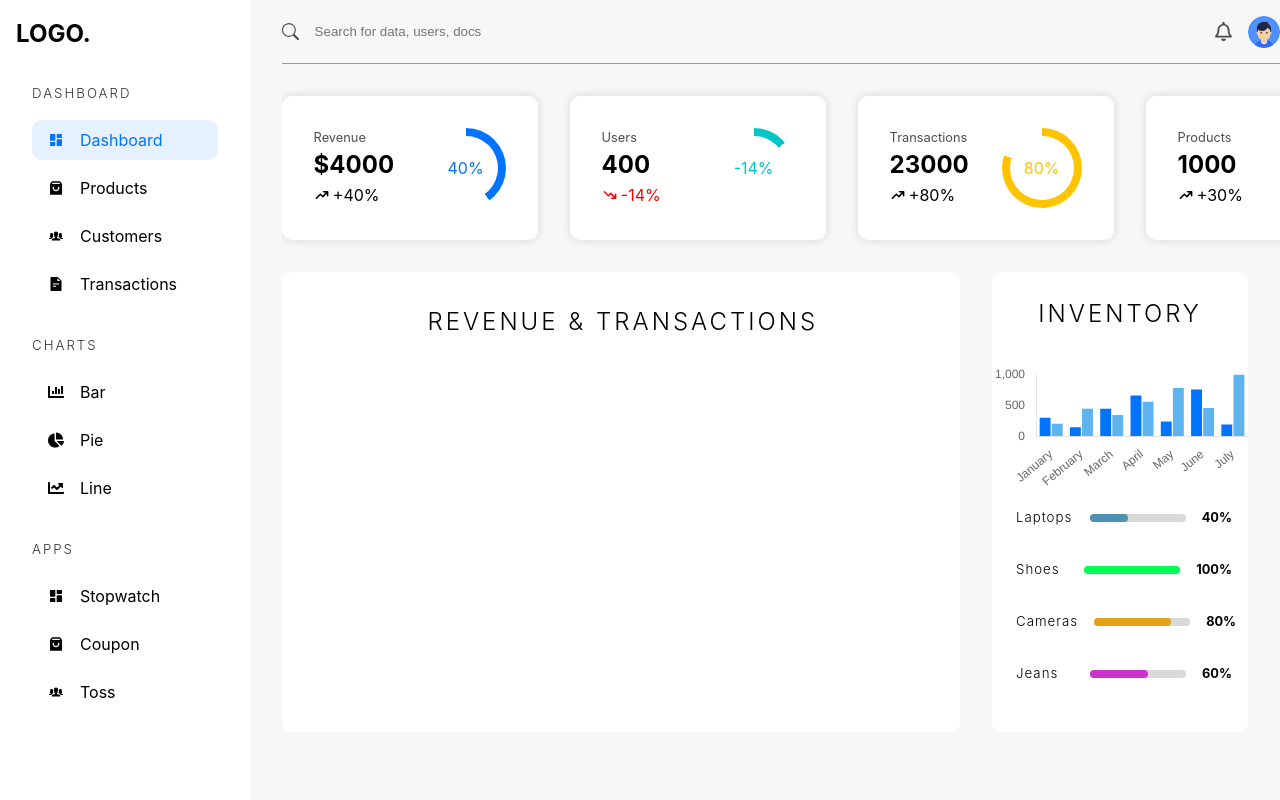
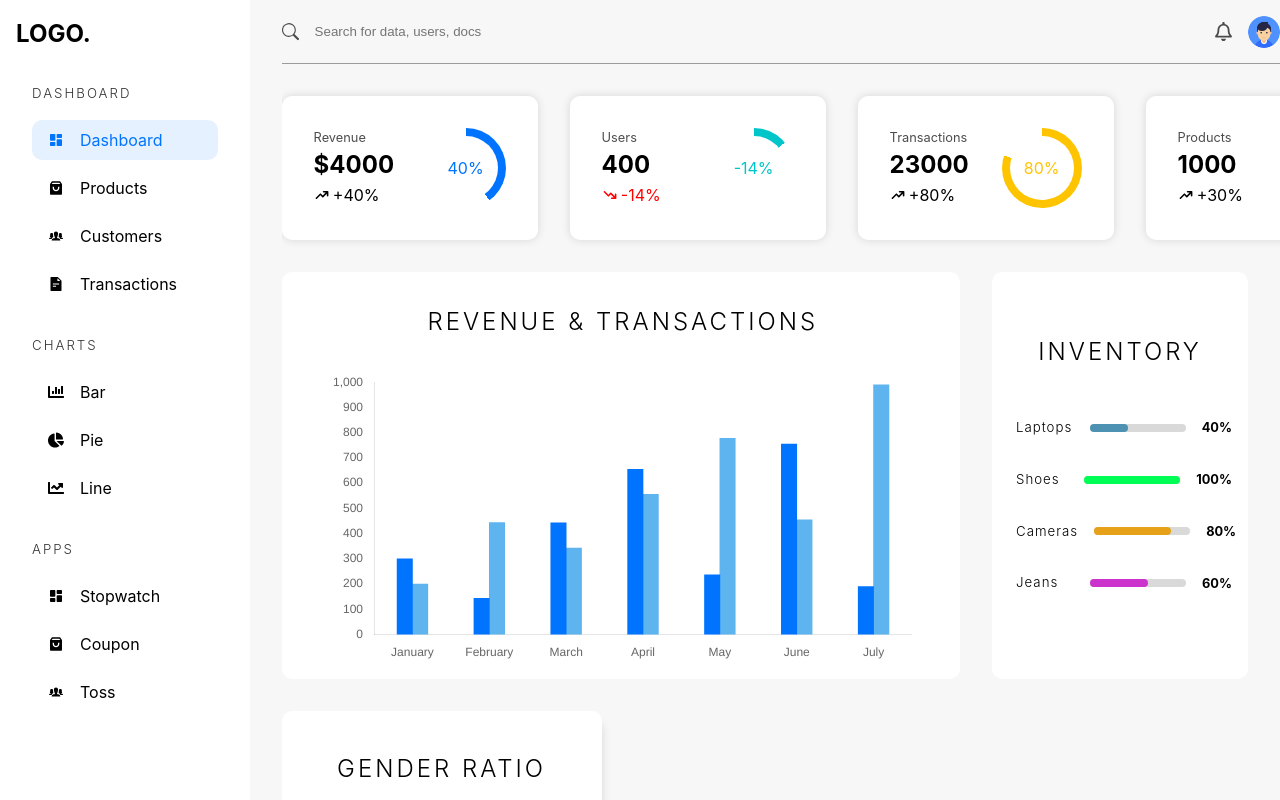
Before and after one commit to sachitt04/ShopNest, a React (Vite) app in the folder ShopNest-Dashboard/: page /admin/dashboard in a window 1280 px wide. Built offline with nearby package versions, Linux system fonts and the light colour scheme.

Commit message:
Doughnut chart create

```diff
--- a/ShopNest-Dashboard/src/components/Charts.tsx
+++ b/ShopNest-Dashboard/src/components/Charts.tsx
@@ -9,8 +9,9 @@ import {
   Legend,
   ChartData,
   ChartOptions,
+  ArcElement,
 } from 'chart.js';
-import { Bar } from 'react-chartjs-2';
+import { Bar, Doughnut } from 'react-chartjs-2';
 
 
 ChartJS.register(
@@ -19,6 +20,7 @@ ChartJS.register(
   BarElement,
   Title,
   Tooltip,
+  ArcElement,
   Legend
 );
 
@@ -37,11 +39,6 @@ interface BarChartProps {
     bgColor_2:string
     labels?:string[]
 }
-
-
-
-
-
 
 export const BarChart = ({
     data_1=[],
@@ -91,13 +88,69 @@ export const BarChart = ({
             label: title_1,
             data: data_1,
             backgroundColor: bgColor_1,
+            barThickness:"flex",
+            barPercentage:1,
+            categoryPercentage:0.4
           },
           {
             label: title_2,
             data:  data_2,
             backgroundColor: bgColor_2,
+            barThickness:"flex",
+            barPercentage:1,
+            categoryPercentage:0.4
           },
         ],
       };
     return <Bar options={options} data={data} />;
 }
+
+
+interface DoughnutChartProps{
+    labels:string[]
+    data:number[],
+    backgroundColor:string[],
+    cutout?:number |string,
+    legends?:boolean,
+    offset?:number[]
+
+
+
+
+}
+
+
+export const DoughnutChart = ({labels,
+    data,
+    backgroundColor,
+    cutout,
+    legends = true,
+    offset
+}:DoughnutChartProps) => {
+    const doughnutData:ChartData<"doughnut",number[],string> ={
+        labels,
+        datasets:[{
+            data,
+            backgroundColor,
+            borderWidth:0,
+            offset
+        }]
+    }
+    const doughnutOptions:ChartOptions<"doughnut"> = {
+        responsive:true,
+        plugins:{
+            legend:{
+                display:legends,
+                position:"bottom",
+                labels:{
+                    padding:40
+                }
+            }
+
+        },
+        cutout,
+    }
+
+
+    return <Doughnut data={doughnutData} options={doughnutOptions}/>;
+}
--- a/ShopNest-Dashboard/src/pages/Dashboard.tsx
+++ b/ShopNest-Dashboard/src/pages/Dashboard.tsx
@@ -5,7 +5,8 @@ import { FaRegBell } from 'react-icons/fa'
 import userImg from "../assets/userpic.png"
 import { HiTrendingUp,HiTrendingDown } from 'react-icons/hi'
 import data from "../assets/data.json"
-import { BarChart } from '../components/Charts'
+import { BarChart, DoughnutChart } from '../components/Charts'
+import { BiMaleFemale } from 'react-icons/bi'
 
 const Dashboard = () => {
   return (
@@ -69,9 +70,6 @@ const Dashboard = () => {
       <section className='graph-container'>
         <div className="revenue-chart">
           <h2>Revenue & Transactions</h2>
-        </div>
-        <div className="dashboard-categories">
-          <h2>Inventory</h2>
           <BarChart
           data_1={[300,144,443,655,237,755,190]}
           data_2={[200,444,343,556,778,455,990]}
@@ -81,6 +79,9 @@ const Dashboard = () => {
           bgColor_2='rgba(53,162,235,0.8)'
 
           />
+        </div>
+        <div className="dashboard-categories">
+          <h2>Inventory</h2>
           <div>
             {data.categories.map((category)=>(
                           <CategoryItem
@@ -94,6 +95,21 @@ const Dashboard = () => {
           </div>
         </div>
 
+      </section>
+
+      <section className='transactions-container'>
+        <div className='gender-chart'>
+          <h2>Gender Ratio</h2>
+          <DoughnutChart
+          labels={["Female","Male"]}
+          data={[12,19]}
+          backgroundColor={["hsl(340,82%,56%)","rgba(53,162,235,0.8)"]}
+          cutout={90}
+
+
+          />
+          <p><BiMaleFemale/></p>
+        </div>
       </section>
     </main>
     </div>
--- a/ShopNest-Dashboard/src/styles/_dashboard.scss
+++ b/ShopNest-Dashboard/src/styles/_dashboard.scss
@@ -133,4 +133,36 @@
           }
         }
       }
+      .transactions-container{
+        display: flex;
+        gap:2rem;
+        padding : 0 2rem 2rem 0;
+        height: 30rem;
+
+        >div {
+            background-color: white;
+            box-shadow: 0px 10px 10px rgba(0,0,0,0.132);
+            border-radius: 10px;
+        }
+        .gender-chart{
+            width: 100%;
+            max-width: 20rem;
+            padding: 1rem;
+            position:relative;
+            >h2{
+                text-align: center;
+                margin: 1.5rem 0 2rem 0;
+                @include heading;
+
+            }
+            >p{
+                @include posCenter;
+                font-size: 2rem;
+                color: rgba(0,0,0,0.634);
+
+            }
+        }
+
+
+      }
  }
```
